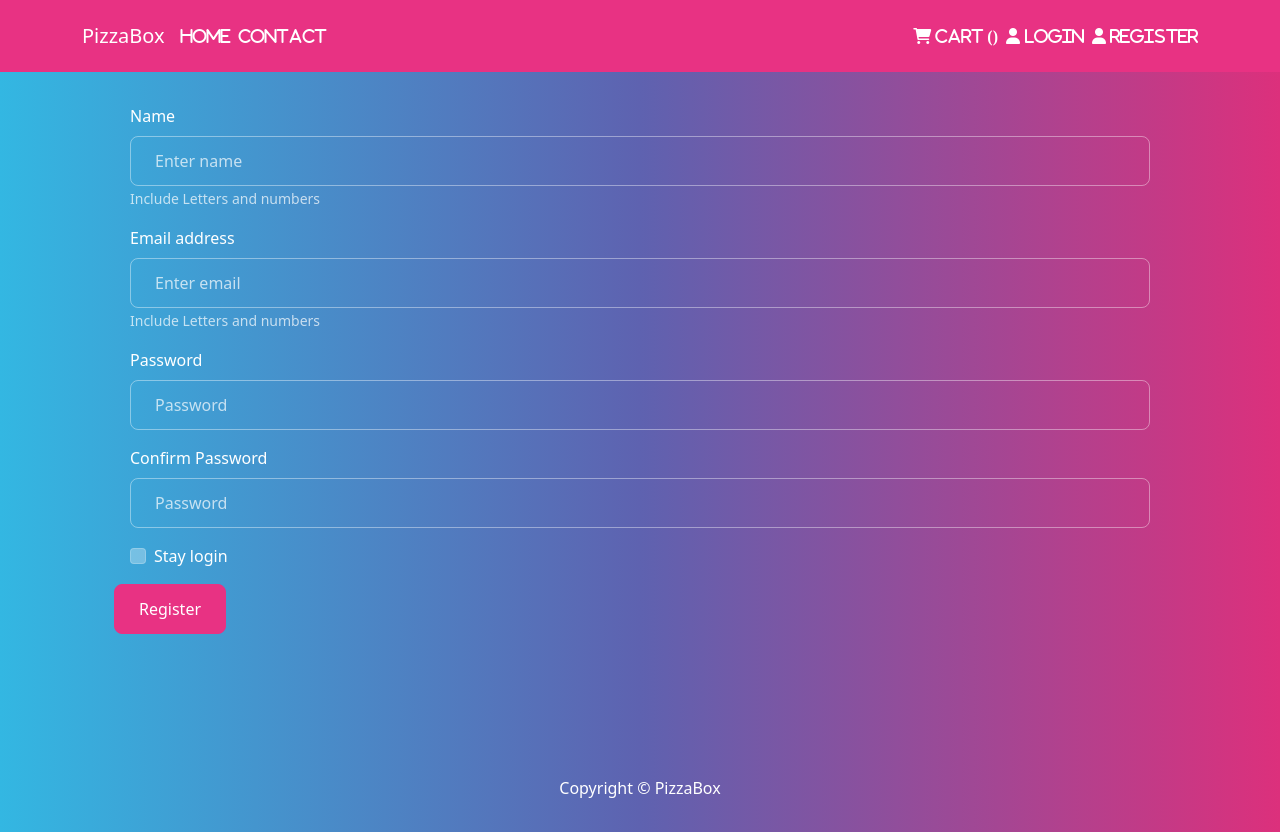
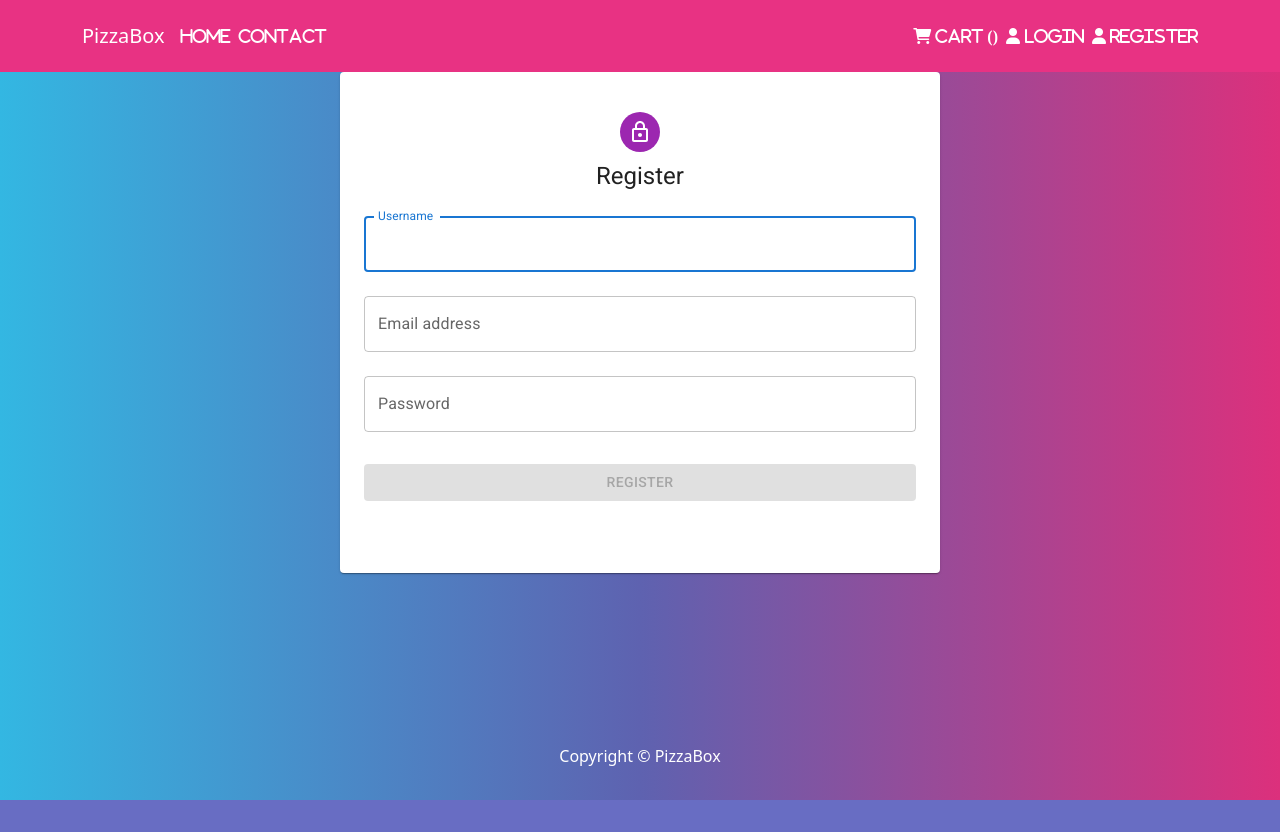
Before and after one commit to AkoviMensah/pizzabox-web, a React (Create React App) app: page /register in a window 1280 px wide. After the commit the page ends 800 px from the top, so only its background shows below. Built offline with nearby package versions, Linux system fonts and the light colour scheme.

Commit message:
account slice

```diff
--- a/package.json
+++ b/package.json
@@ -17,9 +17,11 @@
     "react": "^18.2.0",
     "react-bootstrap": "^2.4.0",
     "react-dom": "^18.2.0",
+    "react-hook-form": "^7.39.5",
     "react-redux": "^8.0.2",
     "react-router-dom": "^6.3.0",
     "react-scripts": "5.0.1",
+    "react-toastify": "^9.1.1",
     "redux": "^4.2.0",
     "web-vitals": "^2.1.4"
   },
--- a/src/app/api/agent.js
+++ b/src/app/api/agent.js
@@ -26,7 +26,9 @@
 };
 
 const Account = {
-  getUser: (token) => requests.get(`account/currentUser`),
+  login: (values) => requests.post('account/login', values),
+  register: (values) => requests.post('account/register', values),
+  currentUser: () => requests.get('account/currentUser'),
 };
 
 const agent = {
--- a/src/pages/account/Login.jsx
+++ b/src/pages/account/Login.jsx
@@ -1,29 +1,78 @@
-import React from 'react'
-import { Button, Form } from 'react-bootstrap'
+import Avatar from '@mui/material/Avatar';
+import TextField from '@mui/material/TextField';
+import Grid from '@mui/material/Grid';
+import Box from '@mui/material/Box';
+import LockOutlinedIcon from '@mui/icons-material/LockOutlined';
+import Typography from '@mui/material/Typography';
+import Container from '@mui/material/Container';
+import { Paper } from '@mui/material';
+import { Link, useNavigate } from 'react-router-dom';
+import { useForm } from 'react-hook-form';
+import { LoadingButton } from '@mui/lab';
+import { signInUser } from './accountSlice';
+import { useDispatch } from 'react-redux';
 
-const Login = () => {
+export default function Login() {
+    const navigate = useNavigate();
+    const dispatch = useDispatch();
+    const { register, handleSubmit, formState: { isSubmitting, errors, isValid } } = useForm({
+        mode: 'all'
+    });
+
+    async function submitForm(data) {
+        try {
+            await dispatch(signInUser(data));
+            navigate("/");
+        } catch (error) {
+            console.log(error);
+        }
+    }
+
     return (
-        <Form className='m-3'>
-            <Form.Group className="m-2" controlId="formBasicEmail">
-                <Form.Label>Email address</Form.Label>
-                <Form.Control type="email" placeholder="Enter email" />
-                <Form.Text className="text-muted">
-                    Include Letters and numbers
-                </Form.Text>
-            </Form.Group>
-
-            <Form.Group className="m-2" controlId="formBasicPassword">
-                <Form.Label>Password</Form.Label>
-                <Form.Control type="password" placeholder="Password" />
-            </Form.Group>
-            <Form.Group className="m-2" controlId="formBasicCheckbox">
-                <Form.Check type="checkbox" label="Stay login" />
-            </Form.Group>
-            <Button className="m-2" variant="primary" type="submit">
-                Login
-            </Button>
-        </Form>
-    )
+        <Container component={Paper} maxWidth="sm" sx={{ display: 'flex', flexDirection: 'column', alignItems: 'center', p: 4 }}>
+            <Avatar sx={{ m: 1, bgcolor: 'secondary.main' }}>
+                <LockOutlinedIcon />
+            </Avatar>
+            <Typography component="h1" variant="h5">
+                Sign in
+            </Typography>
+            <Box component="form" onSubmit={handleSubmit(submitForm)} noValidate sx={{ mt: 1 }}>
+                <TextField
+                    margin="normal"
+                    fullWidth
+                    label="Username"
+                    autoFocus
+                    {...register('username', { required: 'Username is required' })}
+                    error={!!errors.username}
+                    helperText={errors?.username?.message}
+                />
+                <TextField
+                    margin="normal"
+                    fullWidth
+                    label="Password"
+                    type="password"
+                    {...register('password', { required: 'Password is required' })}
+                    error={!!errors.password}
+                    helperText={errors?.password?.message}
+                />
+                <LoadingButton
+                    disabled={!isValid}
+                    loading={isSubmitting}
+                    type="submit"
+                    fullWidth
+                    variant="contained"
+                    sx={{ mt: 3, mb: 2 }}
+                >
+                    Sign In
+                </LoadingButton>
+                <Grid container>
+                    <Grid item>
+                        <Link to='/register'>
+                            {"Don't have an account? Sign Up"}
+                        </Link>
+                    </Grid>
+                </Grid>
+            </Box>
+        </Container>
+    );
 }
-
-export default Login
--- a/src/pages/account/Register.jsx
+++ b/src/pages/account/Register.jsx
@@ -1,40 +1,112 @@
-import React from 'react'
-import { Button, Form } from 'react-bootstrap'
+import Avatar from '@mui/material/Avatar';
+import TextField from '@mui/material/TextField';
+import Grid from '@mui/material/Grid';
+import Box from '@mui/material/Box';
+import LockOutlinedIcon from '@mui/icons-material/LockOutlined';
+import Typography from '@mui/material/Typography';
+import Container from '@mui/material/Container';
+import { Paper } from '@mui/material';
+import { Link, useNavigate } from 'react-router-dom';
+import { useForm } from 'react-hook-form';
+import { LoadingButton } from '@mui/lab';
+import agent from '../../app/api/agent';
+import { toast } from 'react-toastify';
 
-const Register = () => {
+export default function Register() {
+    const navigate = useNavigate();
+    const { register, handleSubmit, setError, formState: { isSubmitting, errors, isValid } } = useForm({
+        mode: 'all'
+    });
+
+    function handleApiErrors(errors) {
+        if (errors) {
+            errors.forEach((error) => {
+                if (error.includes('Password')) {
+                    setError('password', { message: error })
+                } else if (error.includes('Email')) {
+                    setError('email', { message: error })
+                } else if (error.includes('Username')) {
+                    setError('username', { message: error })
+                }
+            });
+        }
+    }
+
     return (
-        <Form className='m-3'>
-            <Form.Group className="m-2" controlId="formBasicName">
-                <Form.Label>Name</Form.Label>
-                <Form.Control type="text" placeholder="Enter name" />
-                <Form.Text className="text-muted">
-                    Include Letters and numbers
-                </Form.Text>
-            </Form.Group>
-            <Form.Group className="m-2" controlId="formBasicEmail">
-                <Form.Label>Email address</Form.Label>
-                <Form.Control type="email" placeholder="Enter email" />
-                <Form.Text className="text-muted">
-                    Include Letters and numbers
-                </Form.Text>
-            </Form.Group>
-
-            <Form.Group className="m-2" controlId="formBasicPassword">
-                <Form.Label>Password</Form.Label>
-                <Form.Control type="password" placeholder="Password" />
-            </Form.Group>
-            <Form.Group className="m-2" controlId="formBasicPassword">
-                <Form.Label>Confirm Password</Form.Label>
-                <Form.Control type="password" placeholder="Password" />
-            </Form.Group>
-            <Form.Group className="m-2" controlId="formBasicCheckbox">
-                <Form.Check type="checkbox" label="Stay login" />
-            </Form.Group>
-            <Button variant="primary" type="submit">
+        <Container component={Paper} maxWidth="sm" sx={{ display: 'flex', flexDirection: 'column', alignItems: 'center', p: 4 }}>
+            <Avatar sx={{ m: 1, bgcolor: 'secondary.main' }}>
+                <LockOutlinedIcon />
+            </Avatar>
+            <Typography component="h1" variant="h5">
                 Register
-            </Button>
-        </Form>
-    )
+            </Typography>
+            <Box component="form"
+                onSubmit={handleSubmit((data) =>
+                    agent.Account.register(data)
+                        .then(() => {
+                            toast.success('Registration successful - you can now login');
+                            navigate('/login');
+                        })
+                        .catch(error => handleApiErrors(error))
+                )}
+                noValidate sx={{ mt: 1 }}
+            >
+                <TextField
+                    margin="normal"
+                    fullWidth
+                    label="Username"
+                    autoFocus
+                    {...register('username', { required: 'Username is required' })}
+                    error={!!errors.username}
+                    helperText={errors?.username?.message}
+                />
+                <TextField
+                    margin="normal"
+                    fullWidth
+                    label="Email address"
+                    {...register('email', {
+                        required: 'Email is required',
+                        pattern: {
+                            value: /^\w+[\w-.]*@\w+((-\w+)|(\w*)).[a-z]{2,3}$/,
+                            message: 'Not a valid email address'
+                        }
+                    })}
+                    error={!!errors.email}
+                    helperText={errors?.email?.message}
+                />
+                <TextField
+                    margin="normal"
+                    fullWidth
+                    label="Password"
+                    type="password"
+                    {...register('password', {
+                        required: 'Password is required',
+                        pattern: {
+                            value: /(?=^.{6,10}$)(?=.*\d)(?=.*[a-z])(?=.*[A-Z])(?=.*[!@#$%^&amp;*()_+}{&quot;:;'?/&gt;.&lt;,])(?!.*\s).*$/,
+                            message: 'Password is not complex enough'
+                        }
+                    })}
+                    error={!!errors.password}
+                    helperText={errors?.password?.message}
+                />
+                <LoadingButton
+                    disabled={!isValid}
+                    loading={isSubmitting}
+                    type="submit"
+                    fullWidth
+                    variant="contained"
+                    sx={{ mt: 3, mb: 2 }}
+                >
+                    Register
+                </LoadingButton>
+                <Grid container>
+                    <Grid item>
+                        <Link to='/login'>
+                            {"Already have an account? Sign In"}
+                        </Link>
+                    </Grid>
+                </Grid>
+            </Box>
+        </Container>
+    );
 }
-
-export default Register
--- a/src/pages/account/accountSlice.js
+++ b/src/pages/account/accountSlice.js
@@ -1,45 +1,79 @@
-import { createAsyncThunk, createSlice } from '@reduxjs/toolkit';
+import { createAsyncThunk, createSlice, isAnyOf } from '@reduxjs/toolkit';
+import { toast } from 'react-toastify';
 import agent from '../../app/api/agent';
+import { history } from '../../index';
+import { setBasket } from '../basket/basketSlice';
+
 const initialState = {
   user: null,
-  token: null,
-  status: 'idle',
 };
 
-export const fetchCurrentUserAsync = createAsyncThunk(
-  'account/fetchCurrentUserAsync',
-  async (token, thunkAPI) => {
+export const signInUser = createAsyncThunk(
+  'account/signInUser',
+  async (data, thunkAPI) => {
     try {
-      const response = await agent.Account.getUser(token);
-      console.log(response);
-      return response;
+      const userDto = await agent.Account.login(data);
+      const { basket, ...user } = userDto;
+      if (basket) thunkAPI.dispatch(setBasket(basket));
+      localStorage.setItem('user', JSON.stringify(user));
+      return user;
     } catch (error) {
       return thunkAPI.rejectWithValue({ error: error.data });
     }
   }
 );
 
-export const basketSlice = createSlice({
+export const fetchCurrentUser = createAsyncThunk(
+  'account/fetchCurrentUser',
+  async (_, thunkAPI) => {
+    thunkAPI.dispatch(setUser(JSON.parse(localStorage.getItem('user'))));
+    try {
+      const userDto = await agent.Account.currentUser();
+      const { basket, ...user } = userDto;
+      if (basket) thunkAPI.dispatch(setBasket(basket));
+      localStorage.setItem('user', JSON.stringify(user));
+      return user;
+    } catch (error) {
+      return thunkAPI.rejectWithValue({ error: error.data });
+    }
+  },
+  {
+    condition: () => {
+      if (!localStorage.getItem('user')) return false;
+    },
+  }
+);
+
+export const accountSlice = createSlice({
   name: 'account',
   initialState,
   reducers: {
+    signOut: (state) => {
+      state.user = null;
+      localStorage.removeItem('user');
+      history.push('/');
+    },
     setUser: (state, action) => {
-      state.data = action.payload;
+      state.user = action.payload;
     },
   },
   extraReducers: (builder) => {
-    builder.addCase(fetchCurrentUserAsync.pending, (state, action) => {
-      state.status = 'pending';
+    builder.addCase(fetchCurrentUser.rejected, (state) => {
+      state.user = null;
+      localStorage.removeItem('user');
+      toast.error('Session expired - please login again');
+      history.push('/');
     });
-    builder.addCase(fetchCurrentUserAsync.fulfilled, (state, action) => {
-      state.data = action.payload;
-      state.status = 'idle';
-    });
-    builder.addCase(fetchCurrentUserAsync.rejected, (state, action) => {
-      console.log(action.payload);
-      state.status = 'idle';
+    builder.addMatcher(
+      isAnyOf(signInUser.fulfilled, fetchCurrentUser.fulfilled),
+      (state, action) => {
+        state.user = action.payload;
+      }
+    );
+    builder.addMatcher(isAnyOf(signInUser.rejected), (state, action) => {
+      throw action.payload;
     });
   },
 });
 
-export const { setBasket } = basketSlice.actions;
+export const { signOut, setUser } = accountSlice.actions;
```
Also changed, not shown: 1 other file (tests, documents, lock files or other folders).
